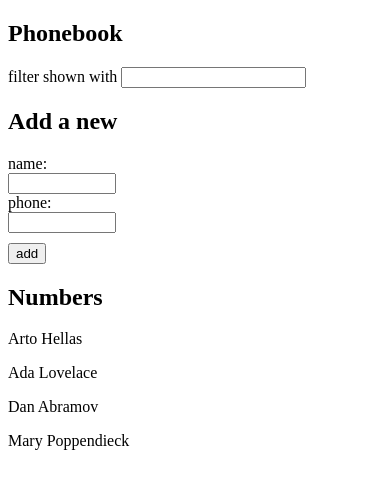
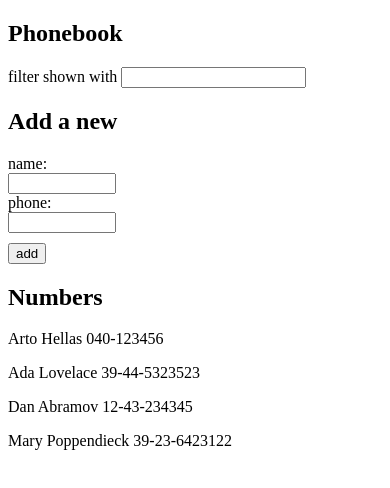
Before and after one commit to osuchlorena/fullstackopen_2024, a React (Vite) app in the folder part2/: page / in a window 390 px wide. Shown: the top 488 px of the page. Built offline with nearby package versions, Linux system fonts and the light colour scheme.

Commit message:
2.10: The Phonebook Step 5

```diff
--- a/part2/src/App.jsx
+++ b/part2/src/App.jsx
@@ -1,11 +1,14 @@
 import { useState } from 'react'
+import Filter from './componentsPhonebookStep5/Filter'
+import PersonForm from './componentsPhonebookStep5/PersonForm'
+import Persons from './componentsPhonebookStep5/Persons'
 
 const App = () => {
   const [persons, setPersons] = useState([
-    { name: 'Arto Hellas', number: '040-123456', id: 1 },
-    { name: 'Ada Lovelace', number: '39-44-5323523', id: 2 },
-    { name: 'Dan Abramov', number: '12-43-234345', id: 3 },
-    { name: 'Mary Poppendieck', number: '39-23-6423122', id: 4 }
+    { name: 'Arto Hellas', phone: '040-123456', id: 1 },
+    { name: 'Ada Lovelace', phone: '39-44-5323523', id: 2 },
+    { name: 'Dan Abramov', phone: '12-43-234345', id: 3 },
+    { name: 'Mary Poppendieck', phone: '39-23-6423122', id: 4 }
   ])
 
   const [newName, setNewName] = useState('')
@@ -49,23 +52,13 @@ const App = () => {
   return (
     <div>
       <h2>Phonebook</h2>
-      <div>
-        filter shown with <input value={search} onChange={handleSearchChange} />
-      </div>
+      <Filter search={search} handleSearchChange={handleSearchChange}/>
       <h2>Add a new</h2>
-      <form onSubmit={addContact}>
-        <div style={{ display: "flex", flexDirection: "column" }}>
-          name: <input value={newName} onChange={handleNameChange} style={{ width: "100px" }} />
-          phone: <input value={newPhone} onChange={handlePhoneChange} style={{ width: "100px" }} />
-        </div>
-        <div>
-          <button type="submit" style={{ marginTop: "10px" }}>add</button>
-        </div>
-      </form>
+      <PersonForm newName={newName} newPhone={newPhone} handleNameChange={handleNameChange}
+      handlePhoneChange={handlePhoneChange} addContact={addContact}
+      />
       <h2>Numbers</h2>
-      {filteredPersons.map((person) => (
-        <p key={person.name}>{person.name}</p>
-      ))}
+      <Persons filteredPersons={filteredPersons} />
     </div>
   )
 }
--- /dev/null
+++ b/part2/src/componentsPhonebookStep5/Filter.jsx
@@ -0,0 +1,10 @@
+export default function Filter({ search, handleSearchChange }) {
+    return (
+        <>
+            <div>
+                filter shown with <input value={search} onChange={handleSearchChange} />
+            </div>
+        </>
+    )
+
+}
--- /dev/null
+++ b/part2/src/componentsPhonebookStep5/PersonForm.jsx
@@ -0,0 +1,16 @@
+export default function PersonForm({ newName, handleNameChange, newPhone, handlePhoneChange, addContact}) {
+    return (
+        <>
+            <form onSubmit={addContact}>
+                <div style={{ display: "flex", flexDirection: "column" }}>
+                    name: <input value={newName} onChange={handleNameChange} style={{ width: "100px" }} />
+                    phone: <input value={newPhone} onChange={handlePhoneChange} style={{ width: "100px" }} />
+                </div>
+                <div>
+                    <button type="submit" style={{ marginTop: "10px" }}>add</button>
+                </div>
+            </form>
+        </>
+    )
+
+}
--- /dev/null
+++ b/part2/src/componentsPhonebookStep5/Persons.jsx
@@ -0,0 +1,9 @@
+export default function Persons({filteredPersons}){
+    return(
+        <>
+        {filteredPersons.map((person) => (
+        <p key={person.name}>{person.name} {person.phone}</p>
+      ))}
+        </>
+    )
+}
```
